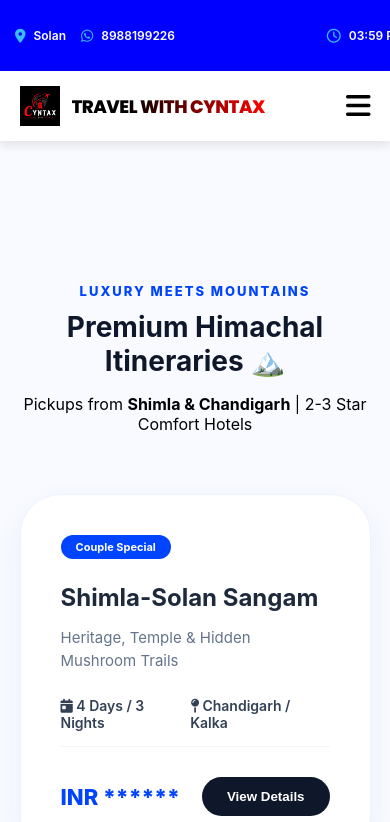
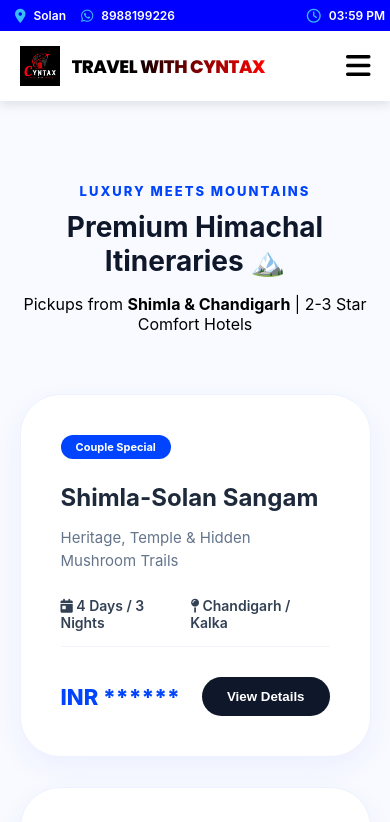
Before and after one commit to lovely2623/travelwithcyntax, a React (Create React App) app: page /tours in a window 390 px wide. Shown: the top 822 px of the page. Built offline with nearby package versions, Linux system fonts and the light colour scheme.

Commit message:
fintechinh

```diff
--- a/src/components/Navbar.css
+++ b/src/components/Navbar.css
@@ -257,6 +257,6 @@
     .live-time {
         margin-left: auto; /* Time ko extreme right push karne ke liye */
         background: none; /* Mobile par clean look ke liye */
-        padding: 20px 0px;
+        padding: 0px 20px;
     }
 }
--- a/src/pages/TourPackages.css
+++ b/src/pages/TourPackages.css
@@ -1,5 +1,5 @@
 .tour-wrapper { padding: 80px 5%; background: #f8faff; margin-top: 100px; }
-.tour-intro { text-align: center; margin-bottom: 60px; margin-top: 100px; }
+.tour-intro { text-align: center; margin-bottom: 60px;  }
 .gold-badge { color: #0044ff; font-weight: 800; text-transform: uppercase; letter-spacing: 2px; font-size: 13px; }
 .tour-intro h2 { font-size: clamp(28px, 4vw, 38px); color: #0f172a; margin: 10px 0; }
 
```
